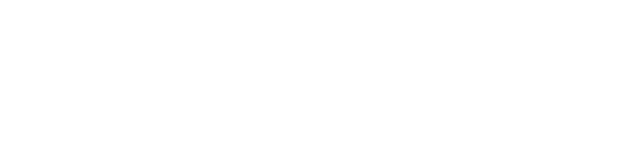
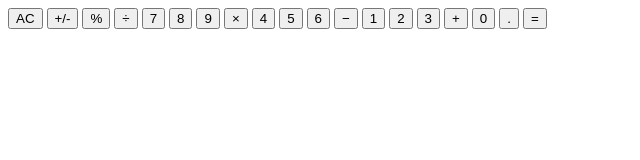
Before and after one commit to SamySIDHOUM/calculatrice, a plain HTML site: page index.html in a window 1280 px wide. Shown: the whole page, without its empty margins (0-640 px from the left). Drawn offline with Linux system fonts and the light colour scheme.

Commit message:
Ajout de la structure html

```diff
--- a/index.html
+++ b/index.html
@@ -1,12 +1,33 @@
 <!DOCTYPE html>
 <html lang="fr">
 <head>
-    <meta charset="UTF-8">
-    <meta name="viewport" content="width=device-width, initial-scale=1.0">
-    <title>Calculatrice</title>
+  <meta charset="UTF-8">
+  <meta name="viewport" content="width=device-width, initial-scale=1.0">
+  <title>Calculatrice</title>
 </head>
 <body>
-    <div class="calculator">
+  <div class="calculator">
+    <div class="buttons">
+      <button>AC</button>
+      <button>+/-</button>
+      <button>%</button>
+      <button>÷</button>
+      <button>7</button>
+      <button>8</button>
+      <button>9</button>
+      <button>×</button>
+      <button>4</button>
+      <button>5</button>
+      <button>6</button>
+      <button>−</button>
+      <button>1</button>
+      <button>2</button>
+      <button>3</button>
+      <button>+</button>
+      <button>0</button>
+      <button>.</button>
+      <button>=</button>
     </div>
+  </div>
 </body>
 </html>
```
